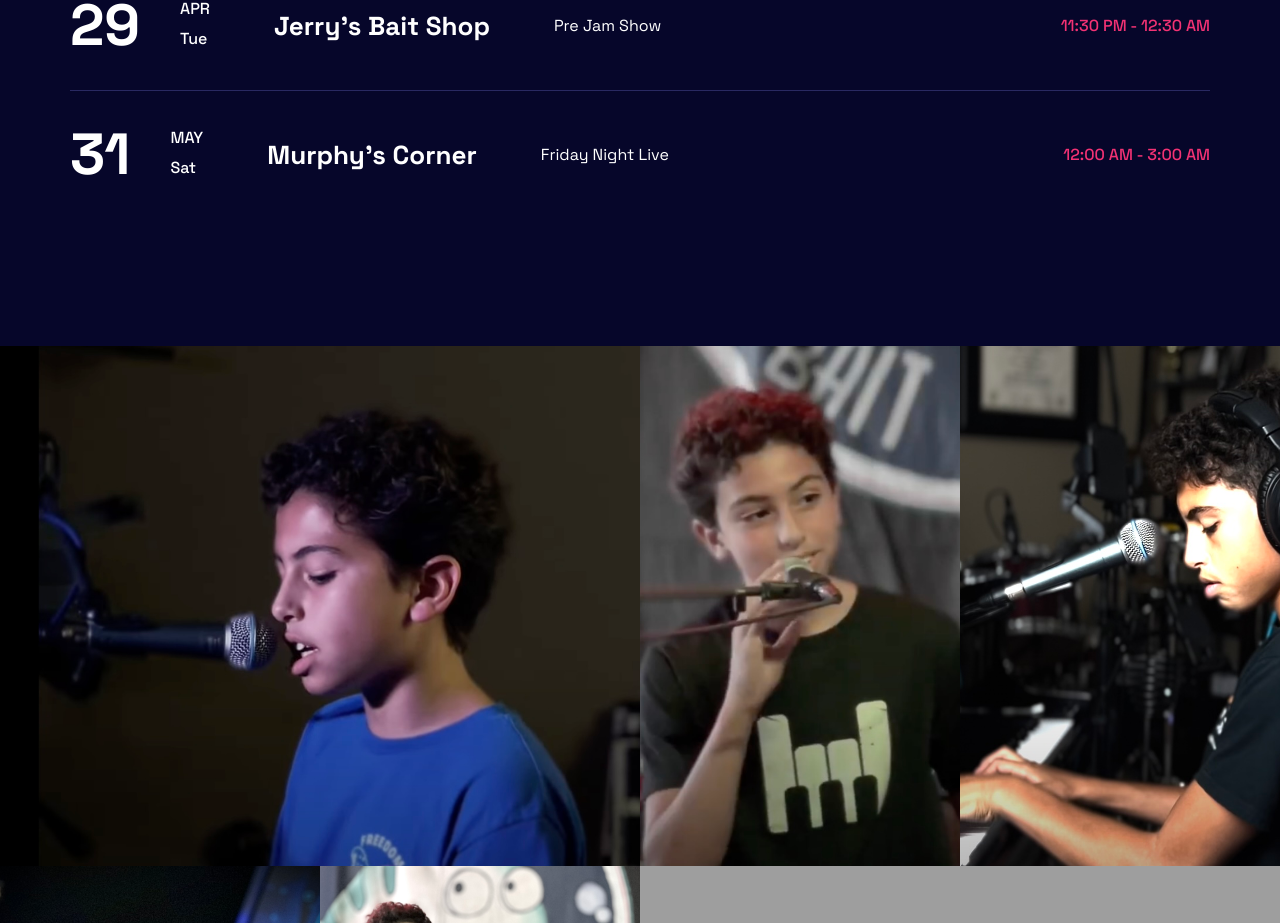
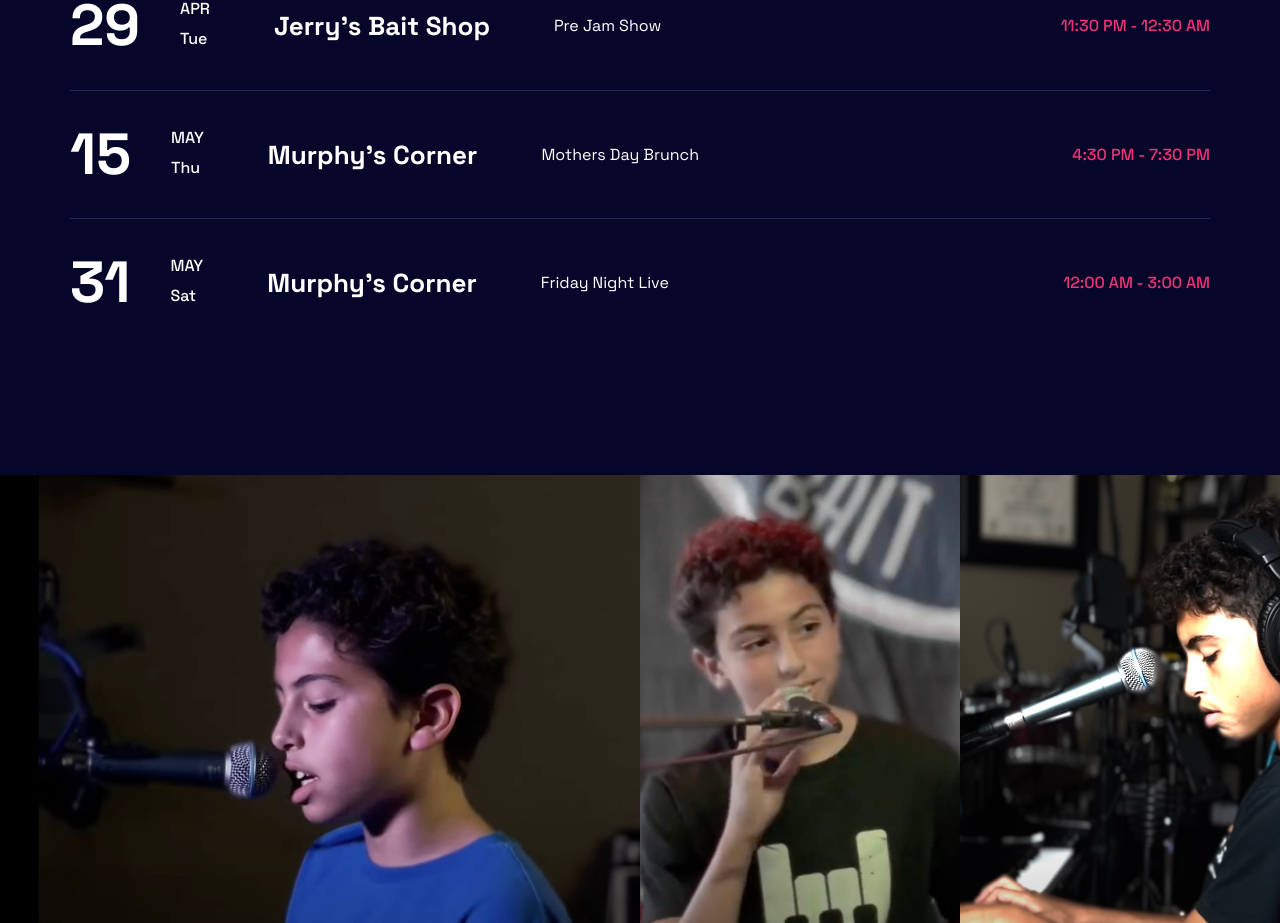
Before and after one commit to dreadrocksean/landon, a Next.js app: page / in a window 1280 px wide. Shown: the part 2884-3807 px from the top of the page. Built offline with nearby package versions, Linux system fonts and the light colour scheme; grey boxes are pictures that could not be loaded.

Commit message:
Update Cal

```diff
--- a/data/data.js
+++ b/data/data.js
@@ -123,7 +123,7 @@ export const shows = [
     duration: 3,
   },
   {
-    id: 3,
+    id: 8,
     venue: "Jerry's Bait Shop",
     title: "Pre Jam Show",
     image: "/img/landon/9.jpg",
@@ -132,7 +132,16 @@ export const shows = [
     duration: 1,
   },
   {
-    id: 8,
+    id: 9,
+    venue: "Murphy's Corner",
+    title: "Mothers Day Brunch",
+    image: "/img/landon/15.jpg",
+    status: "free",
+    date: "2025-05-15T11:30:00-05:00",
+    duration: 3,
+  },
+  {
+    id: 10,
     venue: "Murphy's Corner",
     title: "Friday Night Live",
     image: "/img/landon/15.jpg",
```
